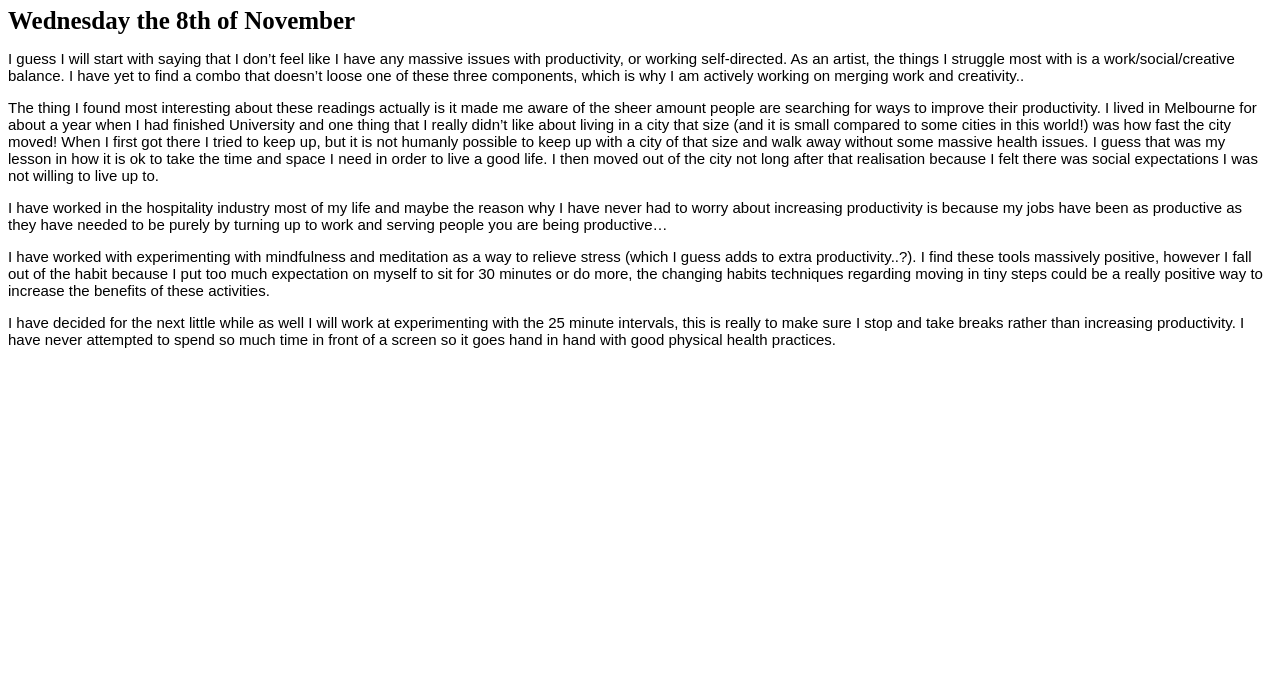
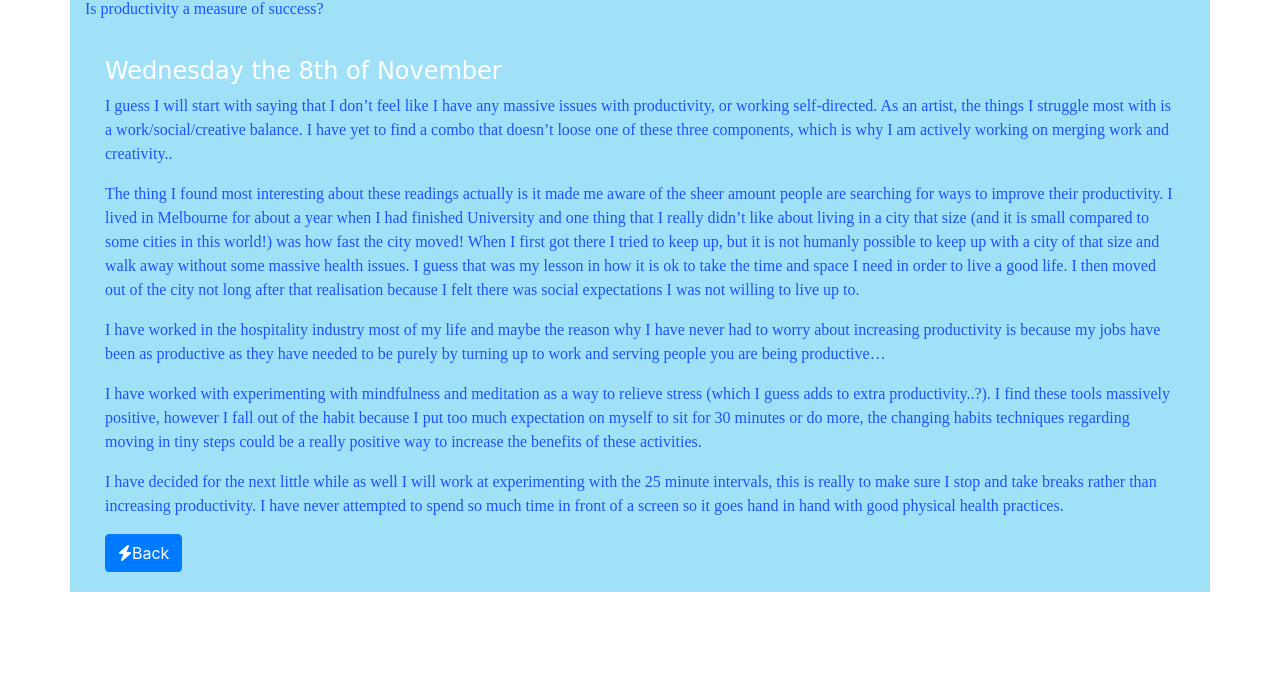
Before and after one commit to MelMepham/melmepham.github.io, a plain HTML site: page blog/c1-time-and-habits-blog.html in a window 1280 px wide. Shown: the part 123-800 px from the top of the page. Drawn offline with nearby package versions, Linux system fonts and the light colour scheme; a web font is replaced by a local one.

Commit message:
starting to make my site look a bit better

```diff
--- a/blog/c1-time-and-habits-blog.html
+++ b/blog/c1-time-and-habits-blog.html
@@ -1,19 +1,30 @@
 <!DOCTYPE html>
 <html>
-  <head>
-    <title>Time and Habits</title>
-    <meta charset="UTF-8">
-    <link href="/styles/main.css" rel="stylesheet" type="text/css">
-  </head>
+<head>
+  <title>Reflections</title>
+  <meta charset="UTF-8">
+  <script src="https://use.fontawesome.com/c4a9f2d1c3.js"></script>
+  <link href="../styles/main.css" rel="stylesheet" type="text/css">
+  <link href="https://fonts.googleapis.com/css?family=Poiret+One|Shrikhand" rel="stylesheet">
+  <link rel="stylesheet" href="https://maxcdn.bootstrapcdn.com/bootstrap/4.0.0-beta.2/css/bootstrap.min.css" integrity="sha384-PsH8R72JQ3SOdhVi3uxftmaW6Vc51MKb0q5P2rRUpPvrszuE4W1povHYgTpBfshb" crossorigin="anonymous">
+
+</head>
 
   <body>
-    <h1>Time and Habits</h1>
-    <p>Is productivity a measure of success?</p>
-    <h4>Wednesday the 8th of November</h4>
-    <p>I guess I will start with saying that I don’t feel like I have any massive issues with productivity, or working self-directed. As an artist, the things I struggle most with is a work/social/creative balance. I have yet to find a combo that doesn’t loose one of these three components, which is why I am actively working on merging work and creativity.. </p>
-    <p>The thing I found most interesting about these readings actually is it made me aware of the sheer amount people are searching for ways to improve their productivity. I lived in Melbourne for about a year when I had finished University and one thing that I really didn’t like about living in a city that size (and it is small compared to some cities in this world!) was how fast the city moved! When I first got there I tried to keep up, but it is not humanly possible to keep up with a city of that size and walk away without some massive health issues. I guess that was my lesson in how it is ok to take the time and space I need in order to live a good life. I then moved out of the city not long after that realisation because I felt there was social expectations I was not willing to live up to. </p>
-    <p>I have worked in the hospitality industry most of my life and maybe the reason why I have never had to worry about increasing productivity is because my jobs have been as productive as they have needed to be purely by turning up to work and serving people you are being productive…</p>
-    <p>I have worked with experimenting with mindfulness and meditation as a way to relieve stress (which I guess adds to extra productivity..?). I find these tools massively positive, however I fall out of the habit because I put too much expectation on myself to sit for 30 minutes or do more, the changing habits techniques regarding moving in tiny steps could be a really positive way to increase the benefits of these activities.</p>
-    <p>I have decided for the next little while as well I will work at experimenting with the 25 minute intervals, this is really to make sure I stop and take breaks rather than increasing productivity. I have never attempted to spend so much time in front of a screen so it goes hand in hand with good physical health practices.</p>
+    <div class="container ca">
+      <div class=page-header>
+    <h1 class ="heading">Time and Habits</h1>
+    <p class ="body">Is productivity a measure of success?</p>
+  </div>
+  <div class="padding">
+    <h4 class ="heading">Wednesday the 8th of November</h4>
+    <p class ="body">I guess I will start with saying that I don’t feel like I have any massive issues with productivity, or working self-directed. As an artist, the things I struggle most with is a work/social/creative balance. I have yet to find a combo that doesn’t loose one of these three components, which is why I am actively working on merging work and creativity.. </p>
+    <p class ="body">The thing I found most interesting about these readings actually is it made me aware of the sheer amount people are searching for ways to improve their productivity. I lived in Melbourne for about a year when I had finished University and one thing that I really didn’t like about living in a city that size (and it is small compared to some cities in this world!) was how fast the city moved! When I first got there I tried to keep up, but it is not humanly possible to keep up with a city of that size and walk away without some massive health issues. I guess that was my lesson in how it is ok to take the time and space I need in order to live a good life. I then moved out of the city not long after that realisation because I felt there was social expectations I was not willing to live up to. </p>
+    <p class ="body">I have worked in the hospitality industry most of my life and maybe the reason why I have never had to worry about increasing productivity is because my jobs have been as productive as they have needed to be purely by turning up to work and serving people you are being productive…</p>
+    <p class ="body">I have worked with experimenting with mindfulness and meditation as a way to relieve stress (which I guess adds to extra productivity..?). I find these tools massively positive, however I fall out of the habit because I put too much expectation on myself to sit for 30 minutes or do more, the changing habits techniques regarding moving in tiny steps could be a really positive way to increase the benefits of these activities.</p>
+    <p class ="body">I have decided for the next little while as well I will work at experimenting with the 25 minute intervals, this is really to make sure I stop and take breaks rather than increasing productivity. I have never attempted to spend so much time in front of a screen so it goes hand in hand with good physical health practices.</p>
+<button type="button" class="btn btn-primary"><i class="fa fa-bolt" aria-hidden="true"></i><a href=../index.html>Back<a></button>
+</div>
+</div>
   </body>
 </html>
--- a/styles/main.css
+++ b/styles/main.css
@@ -1,21 +1,52 @@
-<style>
-@import url('https://fonts.googleapis.com/css?family=Bungee+Shade|Rozha+One');
-</style>
-
-h1 {
-  font-family: 'Bungee Shade', cursive;
-  font-size: 35px;
-  text-align: center;
+body{
+  background-color: #A1E1F8;
 }
 
-h4 {
-  font-family: 'Rozha One', serif;
-  font-size: 25px;
-  margin-bottom: 5px;
+h1{
+  font-family: 'Shrikhand', cursive !important;
 }
 
-p {
-  font-family: 'Josefin Sans', sans-serif;
-  font-size: 15px;
-  margin-bottom: 2px;
+h4{
+  font-family: 'Shrikhand', cursive !important;
 }
+
+p{
+  font-family: 'Kreon', serif;
+}
+a:link {
+    color: white;
+    text-decoration: none;
+}
+
+a:visited {
+    color: white;
+    text-decoration: none;
+}
+
+a:hover {
+    color: #FDA8F2 !important;
+    text-decoration: none !important;
+}
+a:active {
+  color: white;
+  text-decoration: none;
+}
+
+.ca {
+  margin:5%;
+  background-color: #A1E1F8;
+}
+.cb {
+  margin:5%;
+}
+
+.padding/*Document padding -->*/{
+    padding: 20px 20px 20px 20px;
+}
+.body{
+  color: #1953FF;
+}
+
+.heading{
+  color: white;
+}
```
Also changed, not shown: blog/c1-reflection-blog.html (+18 -8 lines), index.html (+21 -3 lines), 1 other file.
